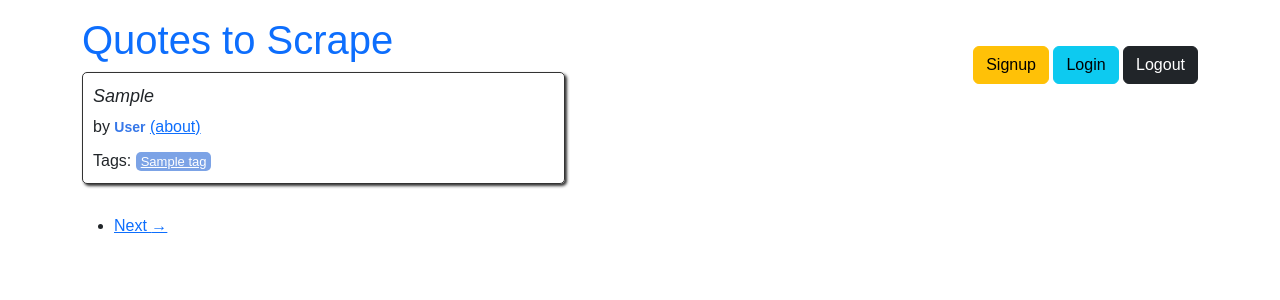
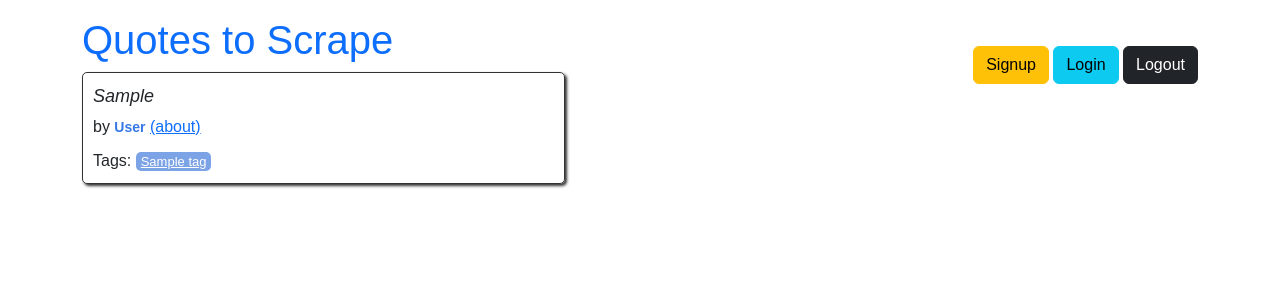
Before and after one commit to SergiyBagmet/Quotes_django, a Django app: page / in a window 1280 px wide. Shown: the top 300 px of the page. Run offline with Django 4.2, Linux system fonts and the light colour scheme; tables that the repository leaves empty hold one stand-in row (values such as "Sample post").

Commit message:
pagination + html

```diff
--- a/site_quotes/quotes/templates/quotes/index.html
+++ b/site_quotes/quotes/templates/quotes/index.html
@@ -3,7 +3,7 @@
 {% block content %}
 <div class="row">
     <div class="col-md-8">
-        {% for quote in quotes %}
+        {% for quote in quotes_page %}
         <div class="quote" itemscope="" itemtype="http://schema.org/CreativeWork">
                 <span class="text" itemprop="text">
                     {{quote.quote}}
@@ -19,11 +19,24 @@
             </div>
         </div>
         {% endfor %}
-        <nav>
-            <ul class="pager">
-                <li class="next">
-                    <a href="/page/2/">Next <span aria-hidden="true">→</span></a>
-                </li>
+        <nav aria-label="Навигация по страницам сайта">
+            <ul class="pagination d-flex justify-content-center" >
+                {% if quotes_page.has_previous %}
+                    <li class="page-item">
+                        <a class="page-link" href="?page={{ quotes_page.previous_page_number }}">
+                            <span aria-hidden="true">←</span> Previous
+                        </a>
+                    </li>
+
+                {% endif %}
+                {% if quotes_page.has_next %}
+                    <li class="next">
+                        <a class="page-link " href="?page={{ quotes_page.next_page_number }}">
+                            Next <span aria-hidden="true">→</span>
+                        </a>
+                    </li>
+
+                {% endif %}
             </ul>
         </nav>
     </div>
--- a/site_quotes/quotes/views.py
+++ b/site_quotes/quotes/views.py
@@ -1,4 +1,6 @@
+from django.core.paginator import Paginator
 from django.shortcuts import render
+
 from .models import Quote
 
 
@@ -6,4 +8,9 @@ from .models import Quote
 
 def main(request):
     quotes = Quote.objects.all()
-    return render(request, 'quotes/index.html', context={'quotes': quotes})
+    paginator = Paginator(quotes, 10)  # показывать по 10 записей на странице.
+
+    page_number = request.GET.get('page')
+    quotes_page = paginator.get_page(page_number)
+
+    return render(request, 'quotes/index.html', {'quotes_page': quotes_page})
--- a/site_quotes/site_quotes/static/site_quotes/main.css
+++ b/site_quotes/site_quotes/static/site_quotes/main.css
@@ -109,3 +109,27 @@ ul.pager {
 .zyte {
   color: #b02cce;
 }
+
+.pager {
+  margin-top: 20px;
+}
+
+.pager li {
+  display: inline-block;
+  margin-right: 10px;
+}
+
+.pager .previous a,
+.pager .next a {
+  list-style-type: none;
+  background-color: #f0f0f0;
+  border: 1px solid #ddd;
+  color: #333;
+  padding: 5px 10px;
+  text-decoration: none;
+}
+
+.pager .previous a:hover,
+.pager .next a:hover {
+  background-color: #ddd;
+}
```
